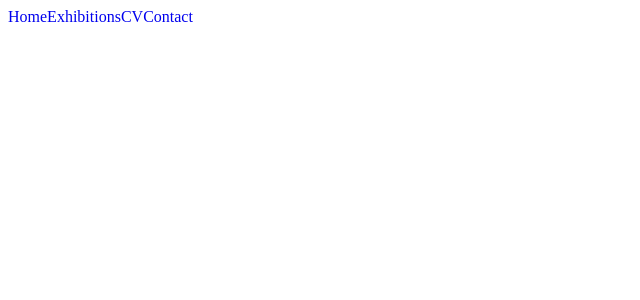
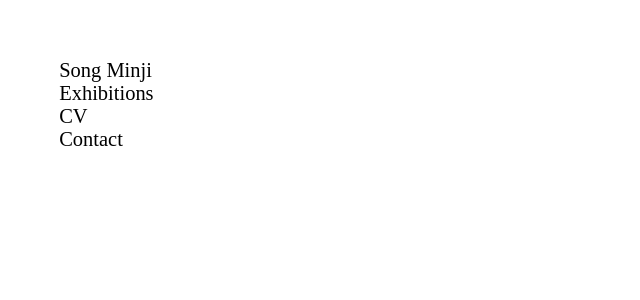
Before and after one commit to baabguui/songminji, a React (Create React App) app: page / in a window 1280 px wide. Shown: the top 300 px of the page, without its empty margins (0-640 px from the left). Built offline with nearby package versions, Linux system fonts and the light colour scheme.

Commit message:
style: MenuBar 디자인

```diff
--- a/package.json
+++ b/package.json
@@ -18,6 +18,7 @@
     "react-router-dom": "^6.17.0",
     "react-scripts": "5.0.1",
     "shx": "^0.3.4",
+    "styled-components": "^6.1.15",
     "web-vitals": "^2.1.4"
   },
   "scripts": {
--- a/src/components/MenuBar.tsx
+++ b/src/components/MenuBar.tsx
@@ -1,17 +1,38 @@
 import { ROUTES_LIST } from "routes";
 import { Link } from "react-router-dom";
 
+import { MenuContainer, MenuItem } from "styles/MenuBarStyles";
+import { useState } from "react";
+
 const MenuBar = () => {
+  type Menu = "Song Minji" | "Exhibitions" | "CV" | "Contact";
+  const [selected, setSelected] = useState<Menu>("Song Minji");
+
+  function handleClick(menu: Menu) {
+    setSelected(menu);
+  }
+
   return (
-    <>
+    <MenuContainer>
       {ROUTES_LIST.map(({ Path, Label }) => {
         return (
-          <Link key={Path} to={Path} style={{ textDecoration: "none" }}>
-            {Label}
-          </Link>
+          <MenuItem
+            key={Path}
+            selected={selected === Label && Label !== "Song Minji"}
+            onClick={() => {
+              handleClick(Label as Menu);
+            }}
+          >
+            <Link
+              to={Path}
+              style={{ textDecoration: "none", color: "inherit" }}
+            >
+              {Label}
+            </Link>
+          </MenuItem>
         );
       })}
-    </>
+    </MenuContainer>
   );
 };
 
--- a/src/routes/index.ts
+++ b/src/routes/index.ts
@@ -7,7 +7,7 @@ export const ROUTES: routeWrap = {
   home: {
     Path: "/",
     Component: Home,
-    Label: "Home",
+    Label: "Song Minji",
   },
   Exhibitions: {
     Path: "/exhibitions",
--- /dev/null
+++ b/src/styles/MenuBarStyles.ts
@@ -0,0 +1,18 @@
+import styled from "styled-components";
+
+const MenuContainer = styled.div`
+  display: flex;
+  flex-direction: column;
+  padding: 4vw;
+`;
+
+interface MenuItemProps {
+  selected: boolean;
+}
+const MenuItem = styled.div<MenuItemProps>`
+  color: black;
+  font-style: ${({ selected }) => (selected ? "italic" : "normal")};
+  font-size: clamp(12px, 1.6vw, 26px);
+`;
+
+export { MenuContainer, MenuItem };
```
Also changed, not shown: 1 other file (tests, documents, lock files or other folders).
